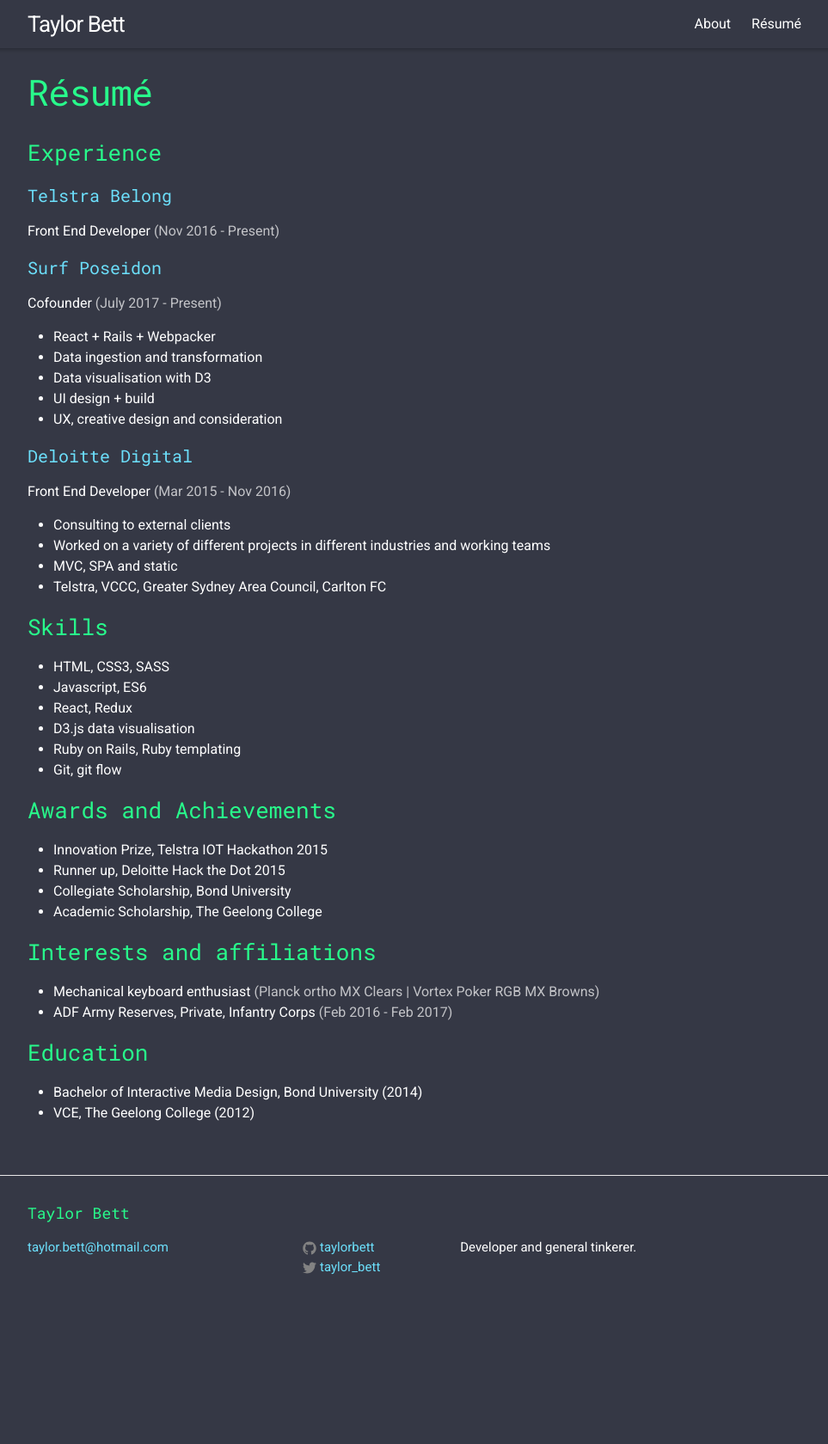
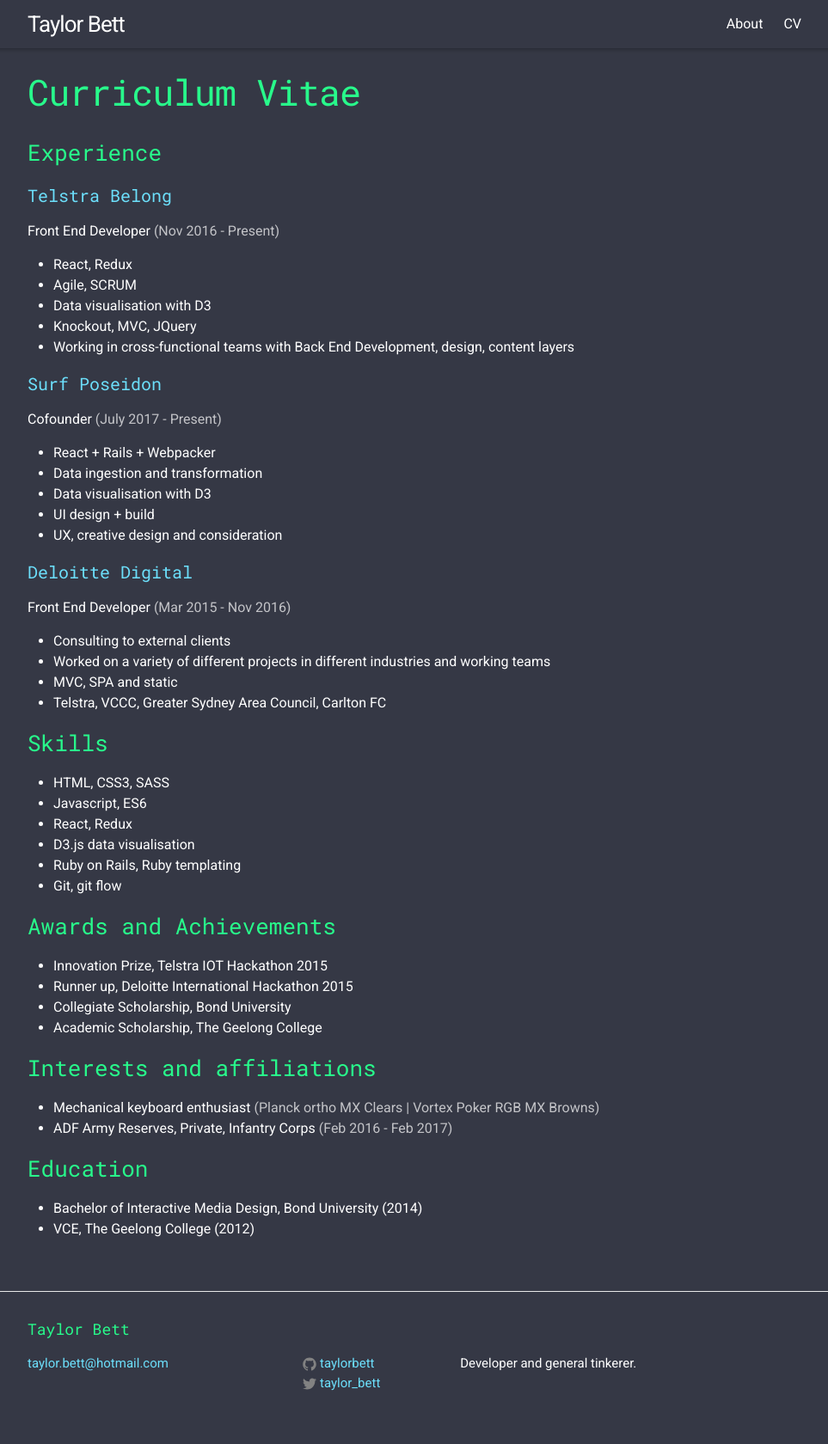
Before and after one commit to TaylorBett/taylorbett.github.io, a Jekyll site: the page built from resume.md, in a window 1280 px wide. Shown: the whole page at 86% size, without its empty margins (158-1121 px from the left). Built offline with Jekyll 4.4.1, drawn with Linux system fonts in a browser that asks for light colours; before the commit the page ends 1545 px from its top, so only the background shows below that.

Commit message:
Add different props for page title vs nav item and update CV content

```diff
--- a/_includes/header.html
+++ b/_includes/header.html
@@ -16,7 +16,7 @@
       <div class="trigger">
         {% for my_page in site.pages %}
           {% if my_page.title %}
-          <a class="page-link" href="{{ my_page.url | prepend: site.baseurl }}">{{ my_page.title }}</a>
+          <a class="page-link" href="{{ my_page.url | prepend: site.baseurl }}">{{ my_page.nav_item }}</a>
           {% endif %}
         {% endfor %}
       </div>
--- a/resume.md
+++ b/resume.md
@@ -1,7 +1,8 @@
 ---
 layout: page
-title: R&eacute;sum&eacute;
-permalink: /resume/
+nav_item: CV
+title: Curriculum Vitae
+permalink: /cv/
 ---
 
 ### Experience
@@ -9,6 +10,12 @@ permalink: /resume/
 #### <a href="https://belong.com.au" target="_blank">Telstra Belong</a>
 
 Front End Developer <span class="font-secondary">(Nov 2016 - Present)</span>
+
+* React, Redux
+* Agile, SCRUM
+* Data visualisation with D3
+* Knockout, MVC, JQuery
+* Working in cross-functional teams with Back End Development, design, content layers
 
 #### <a href="http://app.surfposeidon.io" target="_blank">Surf Poseidon</a>
 
@@ -39,7 +46,7 @@ Front End Developer <span class="font-secondary">(Mar 2015 - Nov 2016)</span>
 
 ### Awards and Achievements
 * Innovation Prize, Telstra IOT Hackathon 2015
-* Runner up, Deloitte Hack the Dot 2015
+* Runner up, Deloitte International Hackathon 2015
 * Collegiate Scholarship, Bond University
 * Academic Scholarship, The Geelong College
 
```
Also changed, not shown: about.md (+1 -0 lines).
